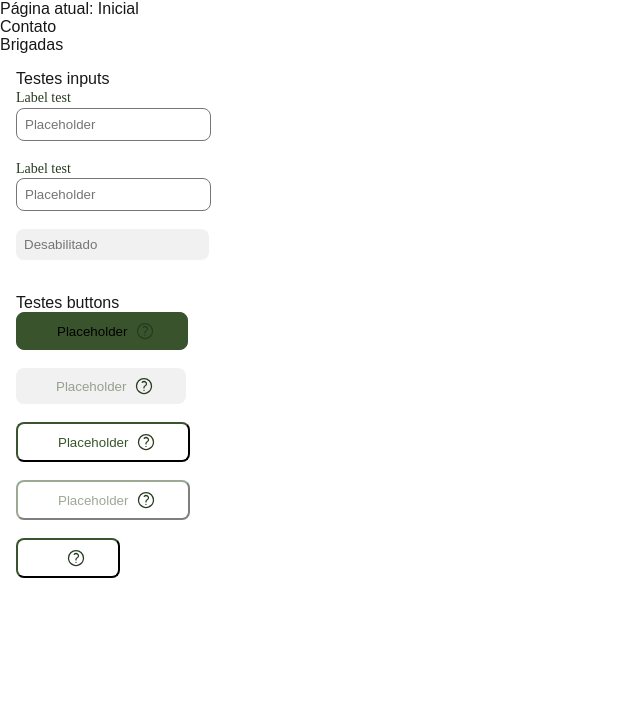
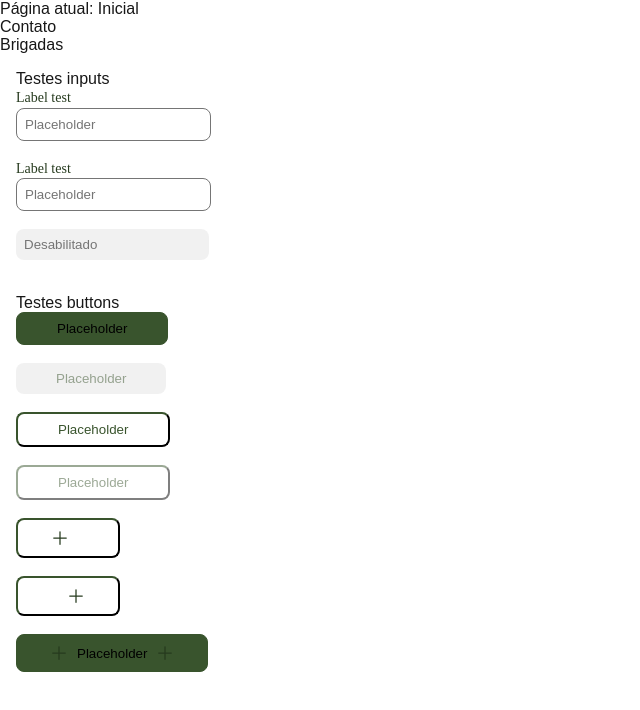
Before and after one commit to DiverIntoDev/-Front-CSR-Fire-Brigades, a Next.js app: page / in a window 1280 px wide. Shown: the top 710 px of the page, without its empty margins (0-640 px from the left). Built offline with nearby package versions, Linux system fonts and the light colour scheme.

Commit message:
Open button icons for consumption

```diff
--- a/src/app/components/button.js
+++ b/src/app/components/button.js
@@ -15,7 +15,7 @@ Button.propTypes = {
   icon: PropTypes.string
 };
 
-export default function Button({placeholder = "", type = ButtonType.emphasized, disabled = false, icon = null}) {
+export default function Button({placeholder = "", type = ButtonType.emphasized, disabled = false, firstImage = null, secondImage = null}) {
   const getStyle = () => {
     let activeStyle = `${styles.button} ${type}`;
     if (disabled) {
@@ -29,13 +29,23 @@ export default function Button({placeholder = "", type = ButtonType.emphasized,
       className={getStyle()}
       disabled={disabled}
     >
+      {firstImage &&
+        <Image
+          src={firstImage.value}
+          alt={firstImage.alt}
+          height={20}
+          width={20}
+        />
+      }
       <span className={styles.spaceBetween}>{placeholder}</span>
-      <Image
-        src={Icons.ajuda.value}
-        alt={Icons.ajuda.alt}
-        height={20}
-        width={20}
-      />
+      {secondImage &&
+        <Image
+          src={secondImage.value}
+          alt={secondImage.alt}
+          height={20}
+          width={20}
+        />
+      }
     </button>
   );
 }
--- a/src/app/home/page.js
+++ b/src/app/home/page.js
@@ -1,6 +1,7 @@
 import Link from "next/link";
 import Input from "../components/input";
 import Button, { ButtonType } from "../components/button";
+import Icons from "../constants/icons";
 
 function Home() {
     return (
@@ -32,15 +33,19 @@ function Home() {
         <div style={{margin: "1rem"}}>
           <text>Testes buttons</text>
           <br/>
-          <Button placeholder="Placeholder" type={ButtonType.emphasized} disabled={false}/>
+          <Button placeholder="Placeholder" disabled={false}/>
           <br/>
-          <Button placeholder="Placeholder" type={ButtonType.emphasized} disabled={true}/>
+          <Button placeholder="Placeholder" disabled={true}/>
           <br/>
           <Button placeholder="Placeholder" type={ButtonType.standard} disabled={false}/>
           <br/>
           <Button placeholder="Placeholder" type={ButtonType.standard} disabled={true}/>
           <br/>
-          <Button type={ButtonType.standard} disabled={false}/>
+          <Button type={ButtonType.standard} disabled={false} firstImage={Icons.adicionar}/>
+          <br/>
+          <Button type={ButtonType.standard} disabled={false} secondImage={Icons.adicionar}/>
+          <br/>
+          <Button placeholder="Placeholder" firstImage={Icons.adicionar} secondImage={Icons.adicionar}/>
           <br/>
         </div>
       </>
```
